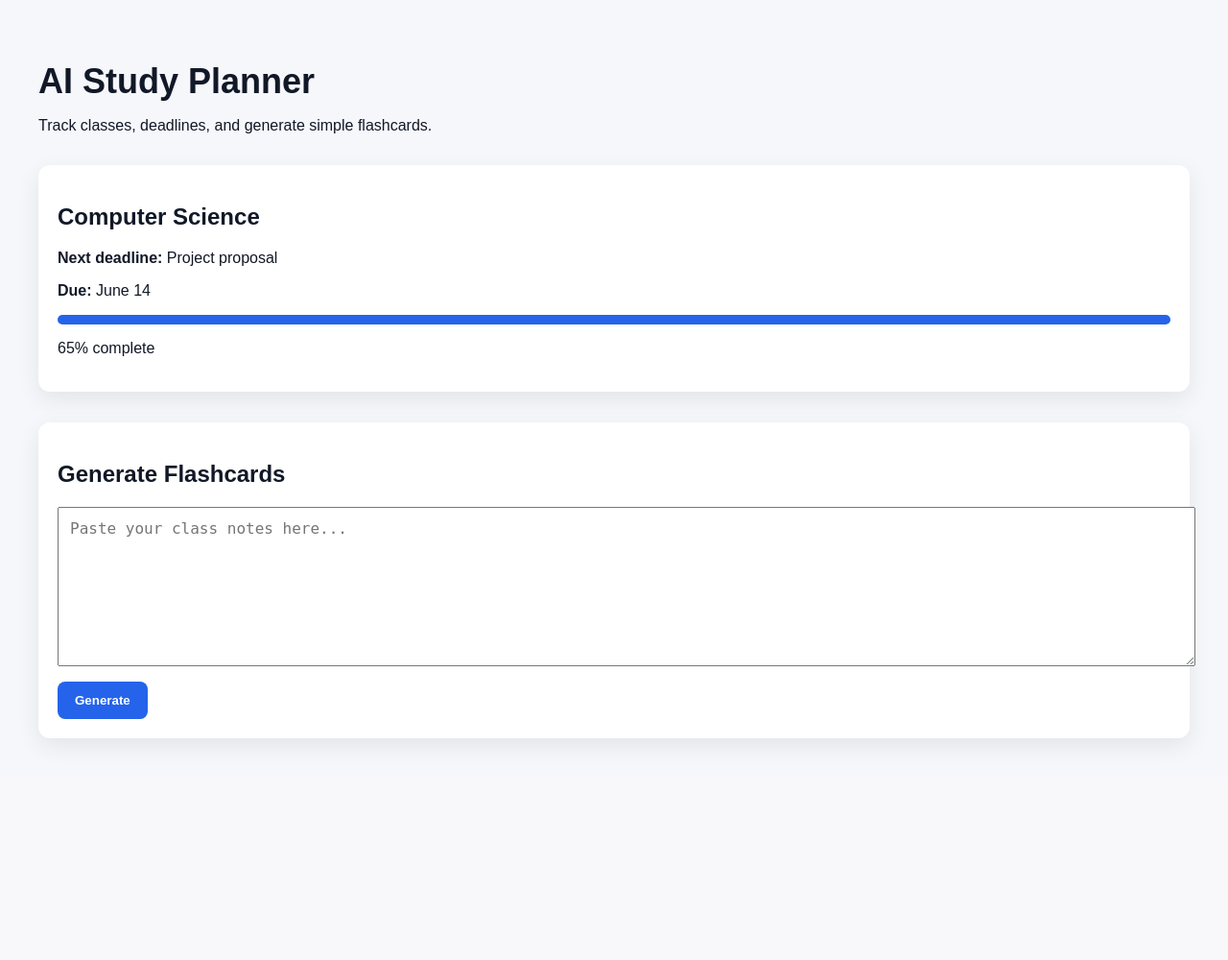
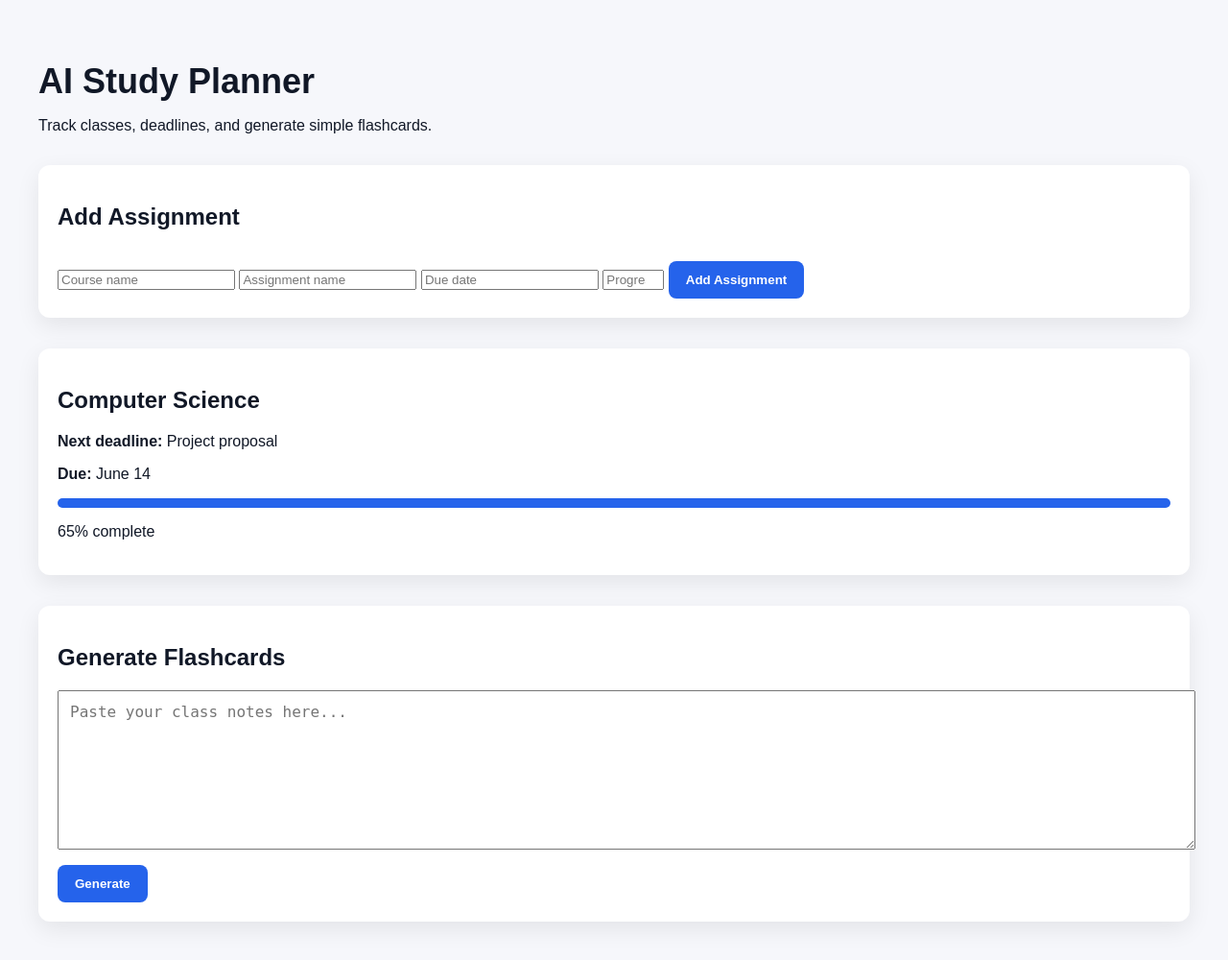
Before and after one commit to Sania58635/AI-study-Planner, a Flask app: page / in a window 1280 px wide. Shown: the whole page at 96% size. Before the commit the page ends 776 px from the top, so only its background shows below. Run offline with Flask 3, Linux system fonts and the light colour scheme.

Commit message:
Add assignment form

```diff
--- a/Ai-study-planner/app.py
+++ b/Ai-study-planner/app.py
@@ -16,16 +16,30 @@ def home():
     flashcards = []
 
     if request.method == "POST":
-        notes = request.form.get("notes")
+        form_type = request.form.get("form_type")
 
-        if notes:
-            sentences = [s.strip() for s in notes.split(".") if s.strip()]
+        if form_type == "assignment":
+            new_course = {
+                "name": request.form.get("course_name"),
+                "deadline": request.form.get("deadline"),
+                "due_date": request.form.get("due_date"),
+                "progress": int(request.form.get("progress")),
+            }
 
-            for sentence in sentences[:5]:
-                flashcards.append({
-                    "question": f"What is important about: {sentence[:50]}?",
-                    "answer": sentence
-                })
+            courses.append(new_course)
+            return render_template("index.html", courses=courses, flashcards=flashcards)
+
+        if form_type == "flashcards":
+            notes = request.form.get("notes")
+
+            if notes:
+                sentences = [s.strip() for s in notes.split(".") if s.strip()]
+
+                for sentence in sentences[:5]:
+                    flashcards.append({
+                        "question": f"What is important about: {sentence[:50]}?",
+                        "answer": sentence
+                    })
 
     return render_template("index.html", courses=courses, flashcards=flashcards)
 
--- a/Ai-study-planner/templates/index.html
+++ b/Ai-study-planner/templates/index.html
@@ -8,6 +8,21 @@
   <main>
     <h1>AI Study Planner</h1>
     <p>Track classes, deadlines, and generate simple flashcards.</p>
+
+    <section class="generator">
+      <h2>Add Assignment</h2>
+
+      <form method="POST">
+        <input type="hidden" name="form_type" value="assignment">
+
+        <input type="text" name="course_name" placeholder="Course name" required>
+        <input type="text" name="deadline" placeholder="Assignment name" required>
+        <input type="text" name="due_date" placeholder="Due date" required>
+        <input type="number" name="progress" placeholder="Progress %" min="0" max="100" required>
+
+        <button type="submit">Add Assignment</button>
+      </form>
+    </section>
 
     <section class="courses">
       {% for course in courses %}
@@ -29,12 +44,15 @@
       <h2>Generate Flashcards</h2>
 
       <form method="POST">
+        <input type="hidden" name="form_type" value="flashcards">
+
         <textarea name="notes" placeholder="Paste your class notes here..."></textarea>
         <button type="submit">Generate</button>
       </form>
 
       {% if flashcards %}
         <h2>Your Flashcards</h2>
+
         {% for card in flashcards %}
           <div class="flashcard">
             <h3>{{ card.question }}</h3>
```
